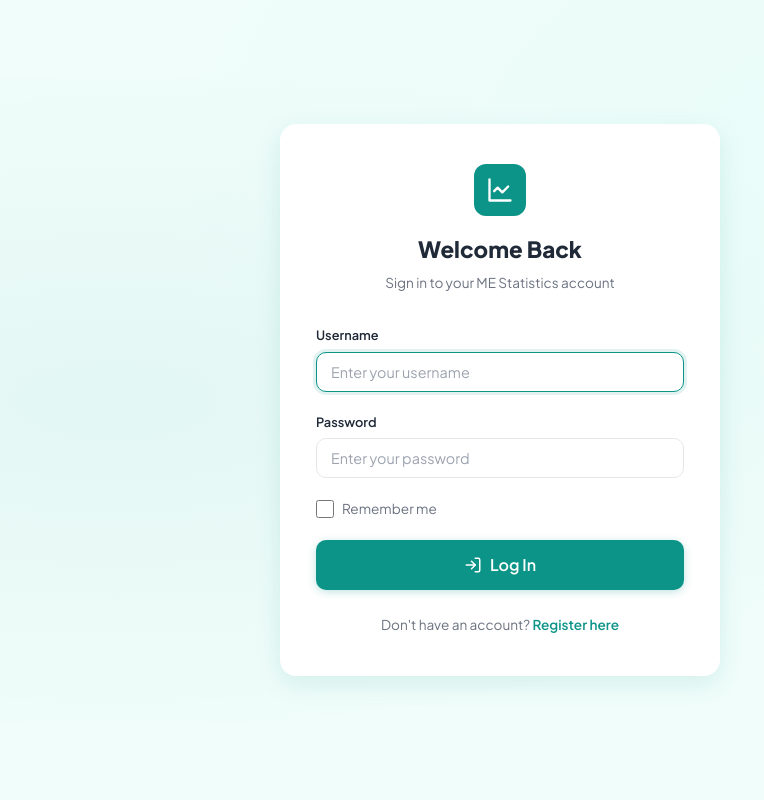
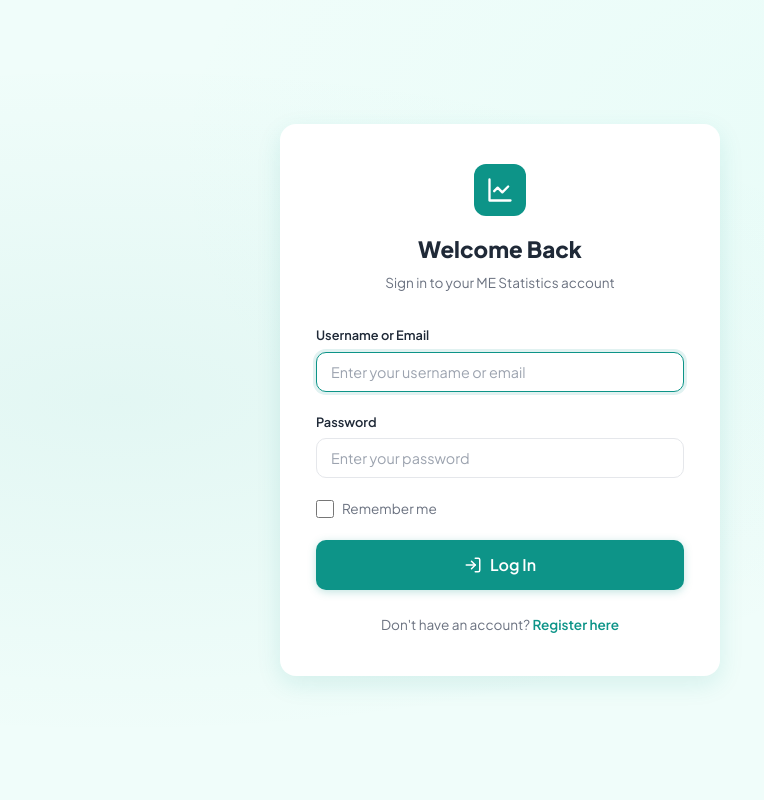
Before and after one commit to ArabianCowboy/ME_Statistics, a Flask app: page /auth/login in a window 1280 px wide. Shown: the whole page, without its empty margins (140-904 px from the left). Run offline with Flask 3, Linux system fonts and the light colour scheme.

Commit message:
feat: enable case-insensitive login via username or email and improve validation consistency

```diff
--- a/app/auth/forms.py
+++ b/app/auth/forms.py
@@ -12,8 +12,8 @@ from app.models import User
 
 class LoginForm(FlaskForm):
     """Login form — username + password."""
-    username = StringField('Username', validators=[
-        DataRequired(message='Username is required.'),
+    username = StringField('Username or Email', validators=[
+        DataRequired(message='Username or email is required.'),
     ])
     password = PasswordField('Password', validators=[
         DataRequired(message='Password is required.'),
@@ -47,9 +47,11 @@ class RegisterForm(FlaskForm):
     submit = SubmitField('Register')
 
     def validate_username(self, field):
-        if User.query.filter_by(username=field.data).first():
+        from sqlalchemy import func
+        if User.query.filter(func.lower(User.username) == field.data.strip().lower()).first():
             raise ValidationError('This username is already taken.')
 
     def validate_email(self, field):
-        if User.query.filter_by(email=field.data).first():
+        from sqlalchemy import func
+        if User.query.filter(func.lower(User.email) == field.data.strip().lower()).first():
             raise ValidationError('This email is already registered.')
--- a/app/auth/routes.py
+++ b/app/auth/routes.py
@@ -7,6 +7,7 @@ Login, register, logout, and pending-approval views.
 import bcrypt
 from flask import render_template, redirect, url_for, flash, request
 from flask_login import login_user, logout_user, login_required, current_user
+from sqlalchemy import func
 from app.extensions import db
 from app.auth import auth_bp
 from app.auth.forms import LoginForm, RegisterForm
@@ -21,7 +22,11 @@ def login():
 
     form = LoginForm()
     if form.validate_on_submit():
-        user = User.query.filter_by(username=form.username.data).first()
+        # Accept either a username or an email, both case-insensitive
+        ident = form.username.data.strip().lower()
+        user = User.query.filter(
+            (func.lower(User.username) == ident) | (func.lower(User.email) == ident)
+        ).first()
 
         if user and bcrypt.checkpw(
             form.password.data.encode('utf-8'),
--- a/app/templates/auth/login.html
+++ b/app/templates/auth/login.html
@@ -23,10 +23,10 @@
             {{ form.hidden_tag() }}
 
             <div class="form-group">
-                <label class="form-label" for="username">Username</label>
+                <label class="form-label" for="username">Username or Email</label>
                 <input type="text" class="form-input {% if form.username.errors %}form-input--error{% endif %}"
                     id="username" name="username" value="{{ form.username.data or '' }}"
-                    placeholder="Enter your username" autofocus>
+                    placeholder="Enter your username or email" autofocus>
                 {% for error in form.username.errors %}
                 <p class="form-error">{{ error }}</p>
                 {% endfor %}
--- a/app/users/forms.py
+++ b/app/users/forms.py
@@ -44,7 +44,8 @@ class CreateUserForm(FlaskForm):
     ], default='en')
 
     def validate_username(self, field):
-        if User.query.filter_by(username=field.data).first():
+        from sqlalchemy import func
+        if User.query.filter(func.lower(User.username) == field.data.strip().lower()).first():
             raise validators.ValidationError('Username already taken.')
 
     def validate_email(self, field):
```
Also changed, not shown: tests/test_auth.py (+18 -0 lines).
